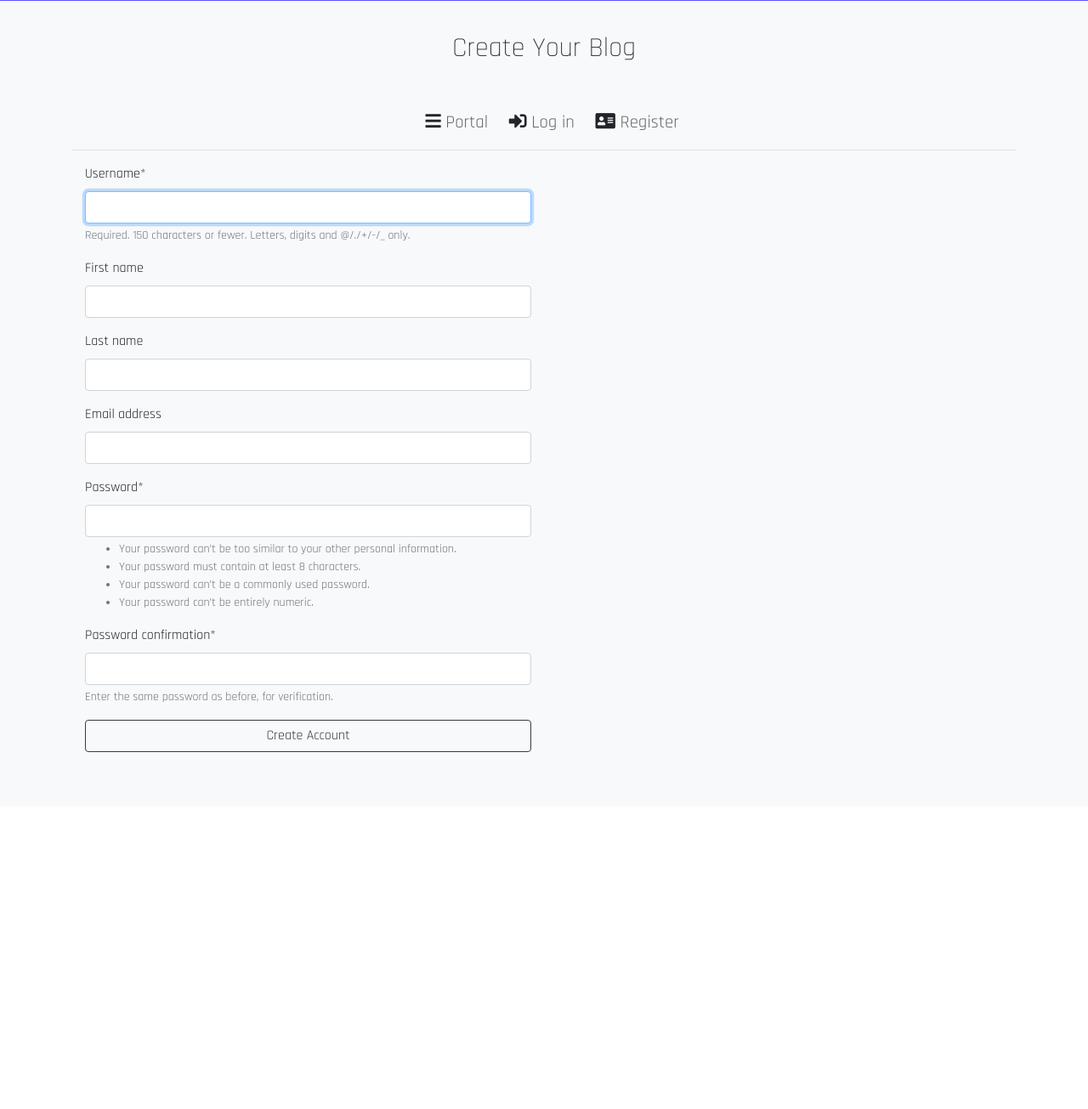
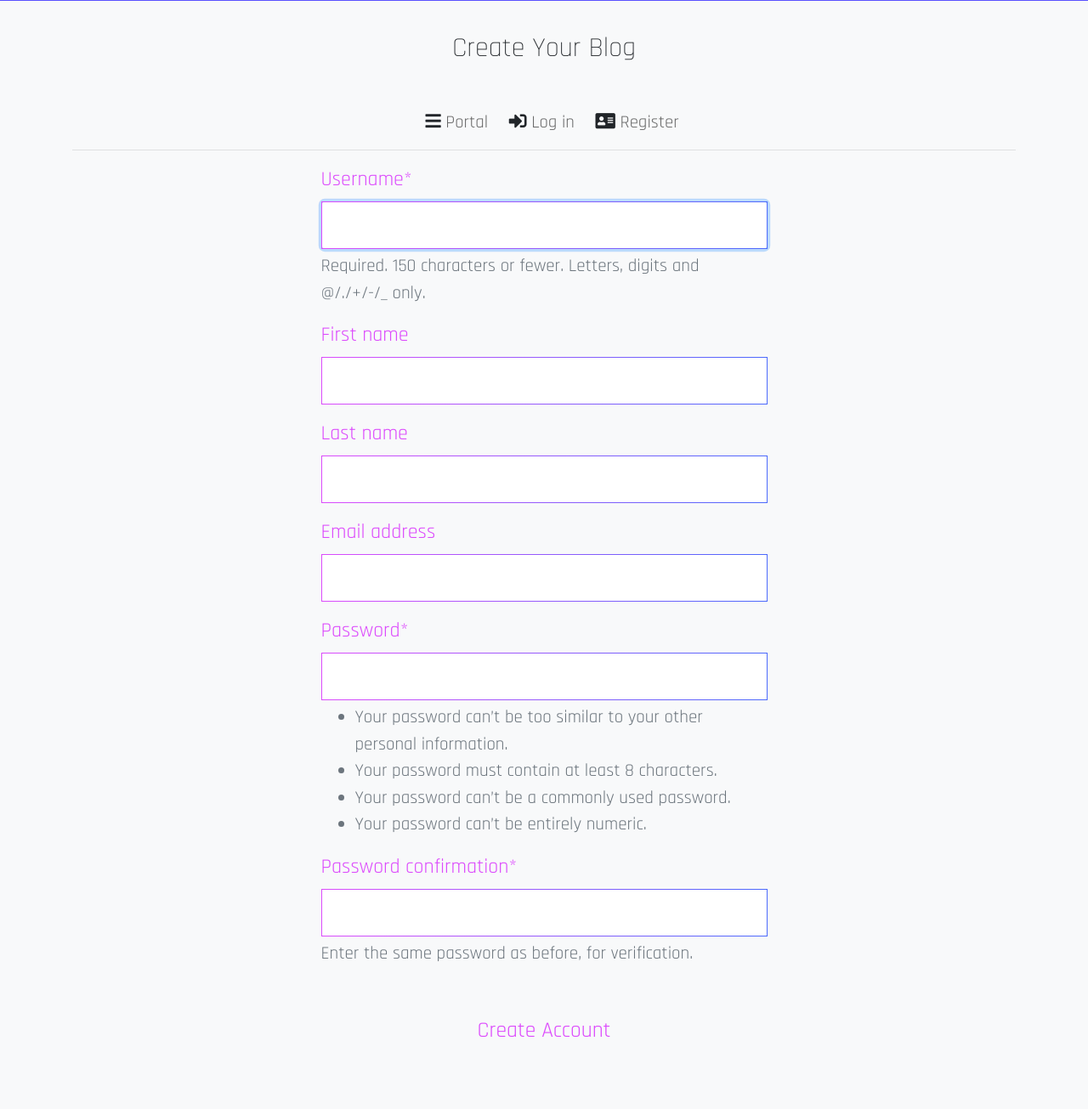
Before and after one commit to wkatbey/personal-website, a Django app: page /user/register/ in a window 1280 px wide. Shown: the part 479-1784 px from the top of the page at 85% size. Before the commit the page ends 1364 px from the top, so only its background shows below. Run offline with Django 3.2, Linux system fonts and the light colour scheme; some libraries are stand-ins or nearby versions.

Commit message:
Creating new styles for the blog's input fields

```diff
--- a/static_website/static/static_website/buttons.css
+++ b/static_website/static/static_website/buttons.css
@@ -3,7 +3,7 @@
     text-align: center;
 }
 
-.btn-outline-gradient {
+.btn-outline-gradient-blue--light {
     width: 15rem;
     height: 4rem;
 
@@ -21,7 +21,7 @@
     border-width: 0.1rem;
 }
 
-.btn-outline-gradient:hover {
+.btn-outline-gradient-blue--light:hover {
     /*color: #aa80ff;*/
     cursor: pointer;
 
--- /dev/null
+++ b/static_website/static/static_website/forms.css
@@ -0,0 +1,40 @@
+.text-lg-form-wrapper {
+    font-size: 1.5rem;
+    color: #dc4bfc;
+}
+
+.form-center {
+    margin-left: auto;
+    margin-right: auto;
+}
+
+.text-lg-form-wrapper input {
+    height: 3.5rem;
+    font-size: 1.6rem;
+
+    border-image: linear-gradient(to right, #dc4bfc, #4b69fc);
+
+    border-image-slice: 1;
+
+    box-shadow: none;
+    -webkit-box-shadow: none;
+}
+
+.text-lg-form-wrapper input.blog-btn {
+    background-color: transparent;
+     border-image-slice: 0;
+    color: #dc4bfc;
+}
+
+.text-lg-form-wrapper input.blog-btn:hover {
+    cursor: pointer;
+
+    background-image: linear-gradient(
+        to right,
+        rgba(230, 227, 255, 0.1),
+        rgba(60, 0, 255, 0.1),
+        rgba(230, 227, 255, 0.1)
+    );
+
+    border-width: 0;
+}
--- a/static_website/templates/static_website/base.html
+++ b/static_website/templates/static_website/base.html
@@ -22,6 +22,7 @@
     <link rel="stylesheet" href="{% static 'static_website/spacing.css' %}">
     <link rel="stylesheet" href="{% static 'static_website/hero_properties.css' %}">
     <link rel="stylesheet" href="{% static 'static_website/icons.css' %}">
+    <link rel="stylesheet" href="{% static 'static_website/forms.css' %}">
     <link href="https://fonts.googleapis.com/icon?family=Material+Icons" rel="stylesheet">
     <script src="https://ajax.googleapis.com/ajax/libs/jquery/3.3.1/jquery.min.js"></script>
     <script src="https://cdn.jsdelivr.net/npm/vue/dist/vue.js"></script>
--- a/static_website/templates/static_website/index.html
+++ b/static_website/templates/static_website/index.html
@@ -10,7 +10,7 @@
   </p>
   <div class="text-center padding-top">
     <form action="#intro">
-      <button type="submit" id = "introButton" class="btn-outline-gradient text-center">Meet Me</button>
+      <button type="submit" id = "introButton" class="btn-outline-gradient-blue--light text-center">Meet Me</button>
     </form>
   </div>
 </div>
--- a/user/forms.py
+++ b/user/forms.py
@@ -1,8 +1,29 @@
 from django.contrib.auth.forms import UserCreationForm, AuthenticationForm
 from django.contrib.auth.models import User
+from django import forms
 
 class UserRegistrationForm(UserCreationForm):
 
     class Meta(UserCreationForm.Meta):
         model = User
         fields = ("username", "first_name", "last_name", "email", )
+
+
+class UserLoginForm(AuthenticationForm):
+    username = forms.CharField(
+        label="Username",
+        widget=forms.TextInput(
+            attrs={
+                'class': ''
+            }
+        )
+    )
+
+    password = forms.CharField(
+        label="Password",
+        widget=forms.TextInput(
+            attrs={
+                'class': 'padding-top'
+            }
+        )
+    )
--- a/user/templates/user/register.html
+++ b/user/templates/user/register.html
@@ -31,16 +31,16 @@
         {{ message }}
     </div>
     {% endfor %}
-    <form method="POST">
+    <form method="POST" class="text-lg-form-wrapper">
         {% csrf_token %}
         <div class="form-group">
-            <div class="col-lg-6">
+            <div class="col-lg-6 form-center">
                 {{ user_registration_form | crispy }}
             </div>
         </div>
         <div class="form-group">
-            <div class="col-lg-6">
-                <input type="submit" class="btn btn-outline-dark btn-block" value="Create Account">
+            <div class="col-lg-6 form-center padding-top">
+                <input type="submit" class="btn blog-btn btn-block" value="Create Account">
             </div>
         </div>
     </form>
--- a/user/views.py
+++ b/user/views.py
@@ -11,7 +11,7 @@ from django.contrib.auth.forms import UserCreationForm, AuthenticationForm
 from django.contrib.auth import login, authenticate, logout
 from django.contrib import messages
 from django.contrib.auth.views import LoginView
-from user.forms import UserRegistrationForm
+from user.forms import UserRegistrationForm, UserLoginForm
 
 class UserRegistrationView(View):
     def post(self, request):
@@ -46,12 +46,30 @@ class UserRegistrationView(View):
 
         return render(request, 'user/register.html', context)
 
-class UserLoginView(LoginView):
-    template_name = 'user/login.html'
-    success_url = reverse_lazy('blog:blog-list')
+class UserLoginView(View):
+    def post(self, request):
+        user_login_form = UserLoginForm(request.POST)
 
-    def get_success_url(self):
-        return success_url
+        if user_login_form.is_valid():
+            user_login_form.save()
+
+            username = user_login_form.cleaned_data.get('username')
+            raw_password = user_login_form.cleaned_data.get('password1')
+
+            user = authenticate(username=username, password=raw_password)
+
+            login(request, user)
+
+            return HttpResponseRedirect(reverse_lazy('blog:blog-list'))
+
+    def get(self, request):
+        user_login_form = UserLoginForm()
+
+        context = {
+            'user_login_form': user_login_form
+        }
+
+        return render(request, 'user/login.html', context)
 
 class UserLogoutView(View):
     def get(self, request):
```
Also changed, not shown: user/templates/user/login.html (+6 -6 lines). Lines whose indentation alone changed are shown as unchanged.
